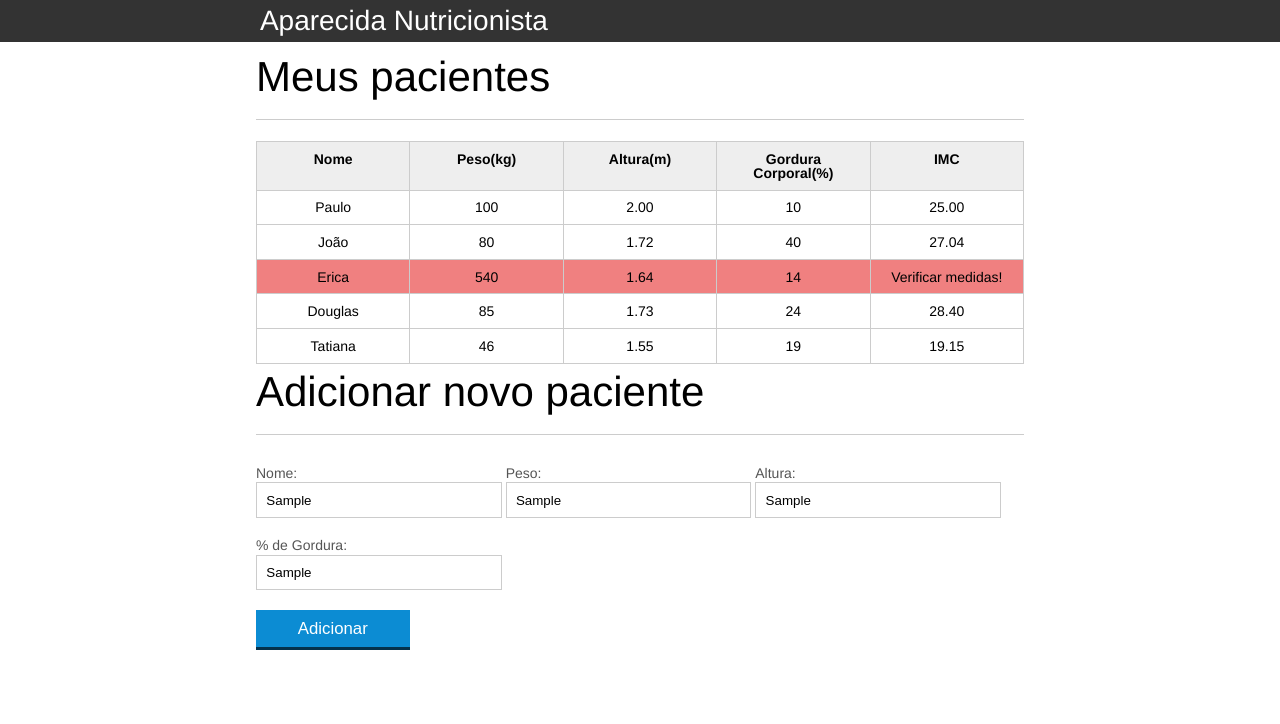
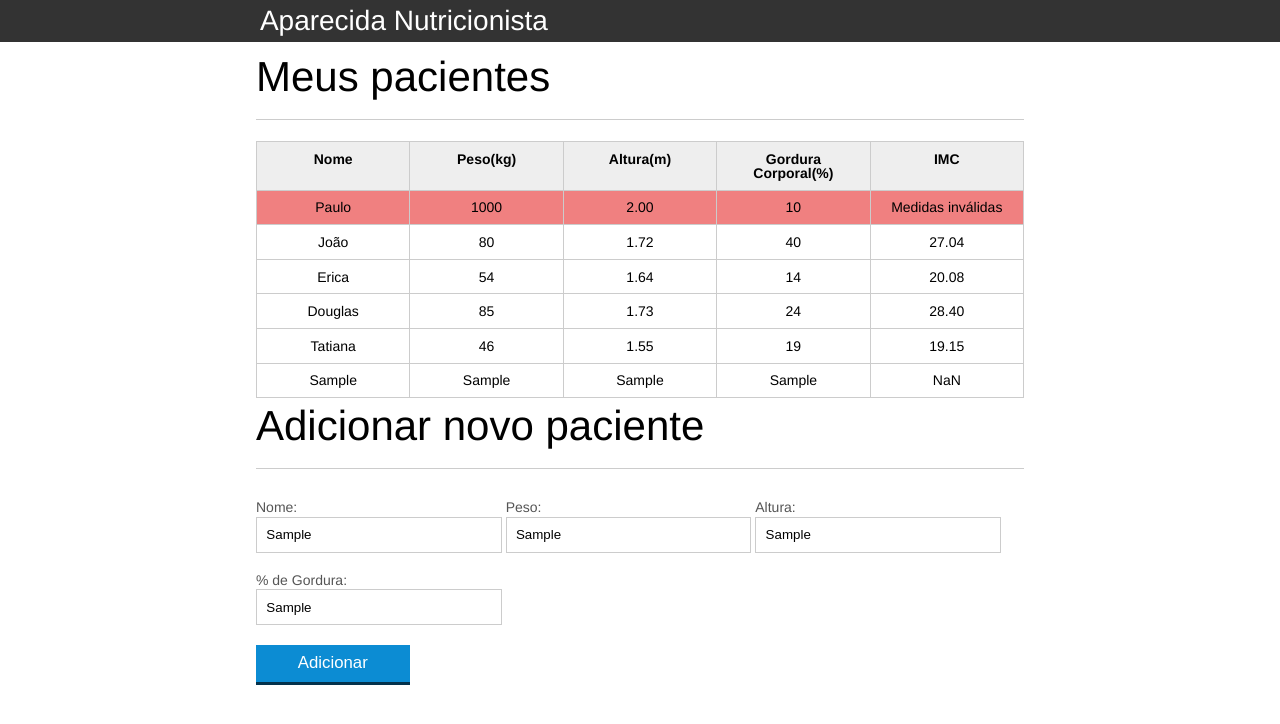
Before and after one commit to JackSparrowDev/learnJavaScript, a plain HTML site: page introducao-javascript/index.html in a window 1280 px wide. Both pictures are taken after typing "Sample", "Sample", "Sample", "Sample" into the empty fields and a click on the button "Adicionar". Drawn offline with Linux system fonts and the light colour scheme.

Commit message:
Manjaro - correção validação de medidas

```diff
--- a/introducao-javascript/index.html
+++ b/introducao-javascript/index.html
@@ -31,7 +31,7 @@
 					<tbody id="tabela-pacientes">
 						<tr class="paciente">
 							<td class="info-nome">Paulo</td>
-							<td class="info-peso">100</td>
+							<td class="info-peso">1000</td>
 							<td class="info-altura">2.00</td>
 							<td class="info-gordura">10</td>
 							<td class="info-imc">0</td>
@@ -47,7 +47,7 @@
 
 						<tr class="paciente">
 							<td class="info-nome">Erica</td>
-							<td class="info-peso">540</td>
+							<td class="info-peso">54</td>
 							<td class="info-altura">1.64</td>
 							<td class="info-gordura">14</td>
 							<td class="info-imc">0</td>
--- a/introducao-javascript/js/calcula-imc.js
+++ b/introducao-javascript/js/calcula-imc.js
@@ -7,18 +7,18 @@ for (var i = 0; i <= pacientes.length; i++) {
     var paciente = pacientes[i];
     var peso = paciente.querySelector('.info-peso').textContent;
     var altura = paciente.querySelector('.info-altura').textContent;
-    calculaImc(peso,altura);
+
+    if((peso > 300 || peso <=0) || (altura > 3 || altura <= 0.1)){
+        paciente.querySelector('.info-imc').textContent = 'Medidas inválidas';
+        // ***** adiciona uma classe à lista de classes já existentes no html
+        paciente.classList.add('medida-invalida');
+    }else{
+        var imc = calculaImc(peso,altura);
+        paciente.querySelector('.info-imc').textContent = imc;
+    }
 }
 
 function calculaImc(peso,altura){
-
-    if(((peso > 300)||(peso <=0)) || ((altura > 3)||(altura < 0.1))){
-        paciente.querySelector('.info-imc').textContent = 'Verificar medidas!';
-        // ***** adiciona uma classe à lista de classes já existentes no html
-        paciente.classList.add('medida-invalida');
-    }else{
-        var imc = (peso/(altura * altura)).toFixed(2);
-        paciente.querySelector('.info-imc').textContent = imc;
-        return imc;
-    }
+    var imc = (peso/(altura * altura)).toFixed(2);
+    return imc;
 }
--- a/introducao-javascript/js/formulario.js
+++ b/introducao-javascript/js/formulario.js
@@ -24,7 +24,15 @@ botao.addEventListener('click',function(event){
     pesoTd.textContent = peso;
     alturaTd.textContent = altura;
     gorduraTd.textContent = gordura;
-    imcTd.textContent = calculaImc(peso,altura);
+
+    if((peso > 300 || peso <=0) || (altura > 3 || altura <= 0.1)){
+        imcTd.textContent = 'Medidas inválidas';
+        // ***** adiciona uma classe à lista de classes já existentes no html
+        pacienteTr.classList.add('medida-invalida');
+    }else{
+        var imc = calculaImc(peso,altura);
+        imcTd.textContent = imc;
+    }
 
     // 4º inserir as td's na tr
     pacienteTr.appendChild(nomeTd);
@@ -36,5 +44,4 @@ botao.addEventListener('click',function(event){
     // 5º inserir a tr na tabela - tbody
     var tabela = document.querySelector('#tabela-pacientes');
     tabela.appendChild(pacienteTr);
-
 });
```
